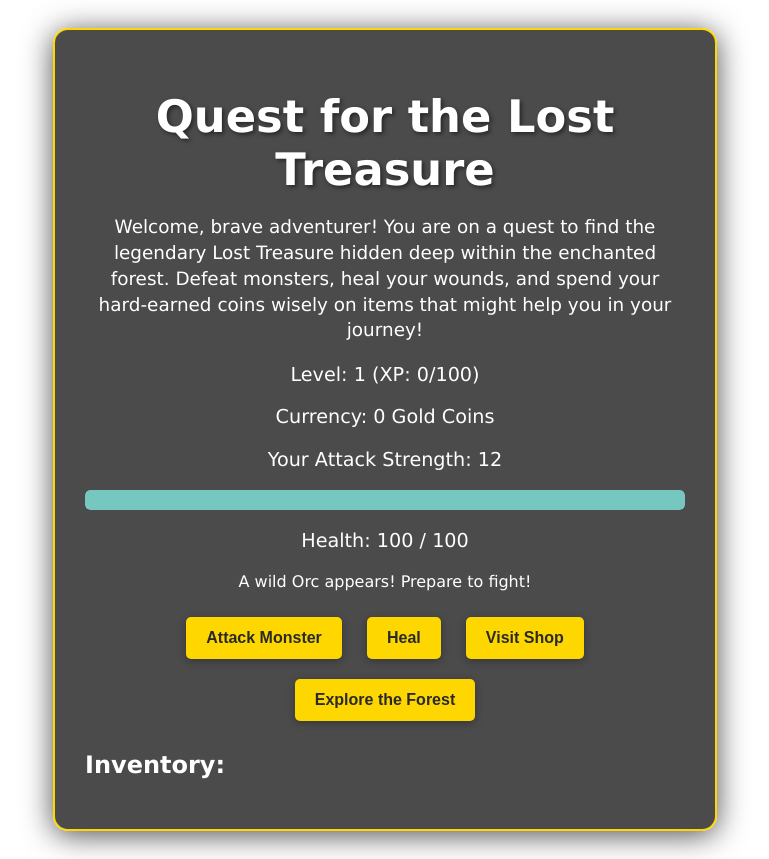
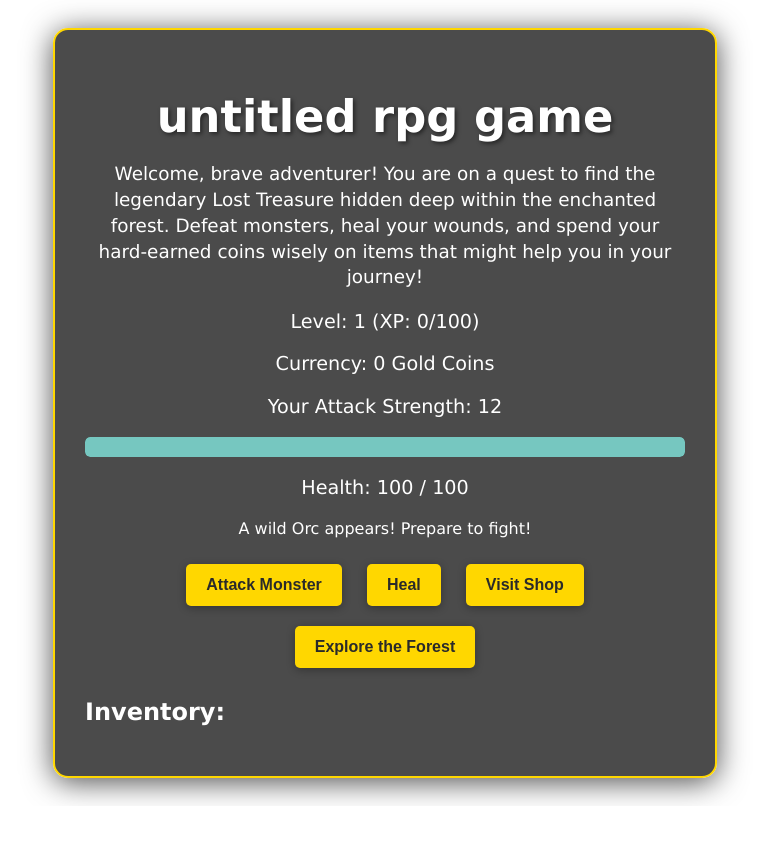
Before and after one commit to Overlord1029302/untitled-rpg-gamev2, a plain HTML site: page index.html in a window 1280 px wide. Shown: the whole page, without its empty margins (255-1024 px from the left). After the commit the page ends 806 px from the top, so only its background shows below. Drawn offline with Linux system fonts and the light colour scheme.

Commit message:
Update index.html

```diff
--- a/index.html
+++ b/index.html
@@ -3,7 +3,7 @@
 <head>
     <meta charset="UTF-8">
     <meta name="viewport" content="width=device-width, initial-scale=1.0">
-    <title>Quest for the Lost Treasure</title>
+    <title>untitled rpg game</title>
     <style>
         body {
             font-family: 'Verdana', sans-serif;
@@ -105,7 +105,7 @@
 <body>
 
 <div id="game">
-    <h1>Quest for the Lost Treasure</h1>
+    <h1>untitled rpg game</h1>
 
     <div id="storyline">
         <p>Welcome, brave adventurer! You are on a quest to find the legendary Lost Treasure hidden deep within the enchanted forest. Defeat monsters, heal your wounds, and spend your hard-earned coins wisely on items that might help you in your journey!</p>
```
